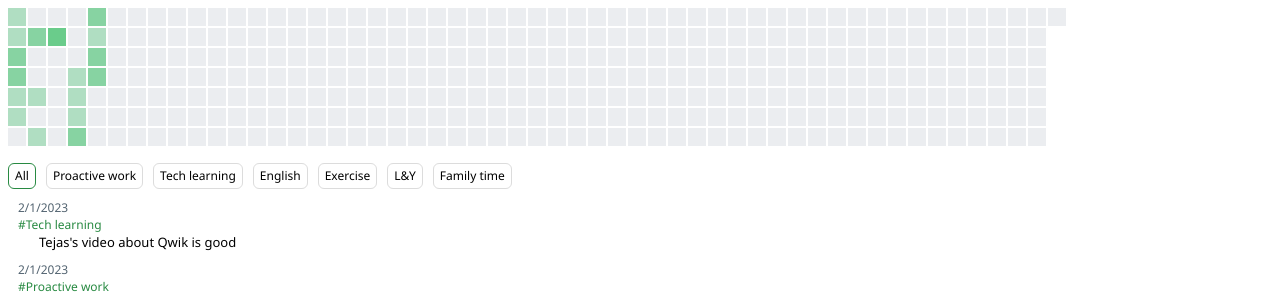
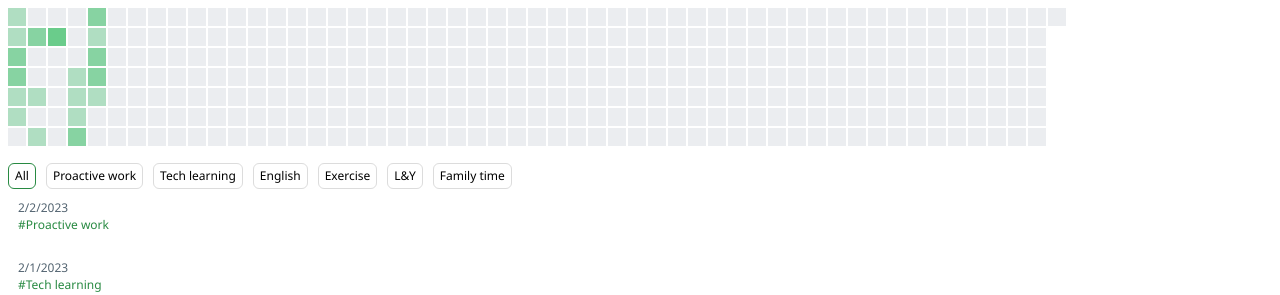
Before and after one commit to yuleicul/what-did-you-do-today, a SvelteKit app: page / in a window 1280 px wide. Shown: the top 295 px of the page. Built offline with nearby package versions, Linux system fonts and the light colour scheme; some icons are missing.

Commit message:
Update +page.server.js

```diff
--- a/src/routes/+page.server.js
+++ b/src/routes/+page.server.js
@@ -238,6 +238,14 @@ export function load() {
         date: '2/1/2023'
       }
     ],
+    '2/2/2023': [
+      {
+        description: '',
+        icon: iconObject.ketcher,
+        type: 'Proactive work',
+        date: '2/2/2023'
+      }
+    ],
   };
 
   return { dateObjectOf2023, eventObject, TYPES };
```
